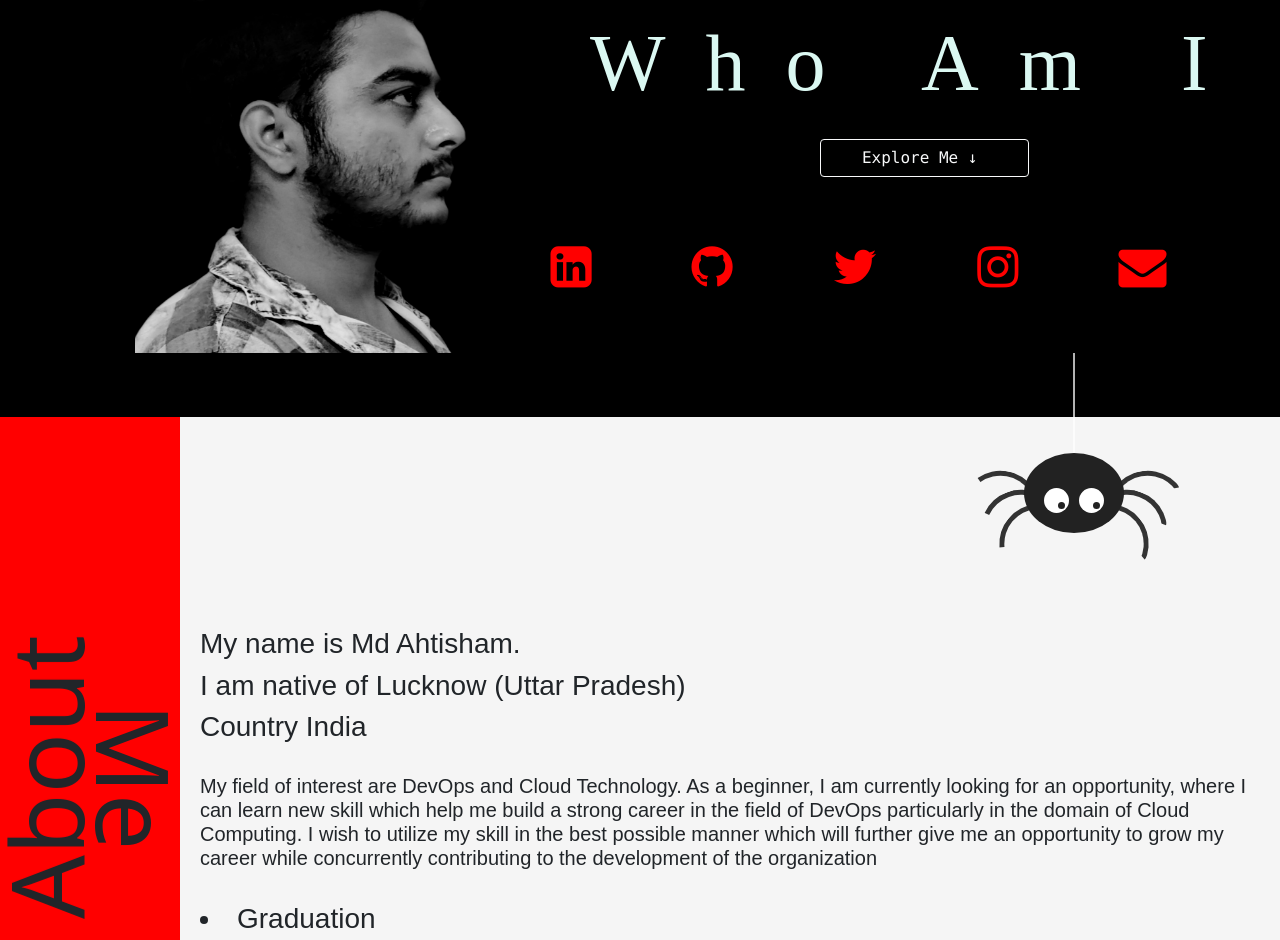
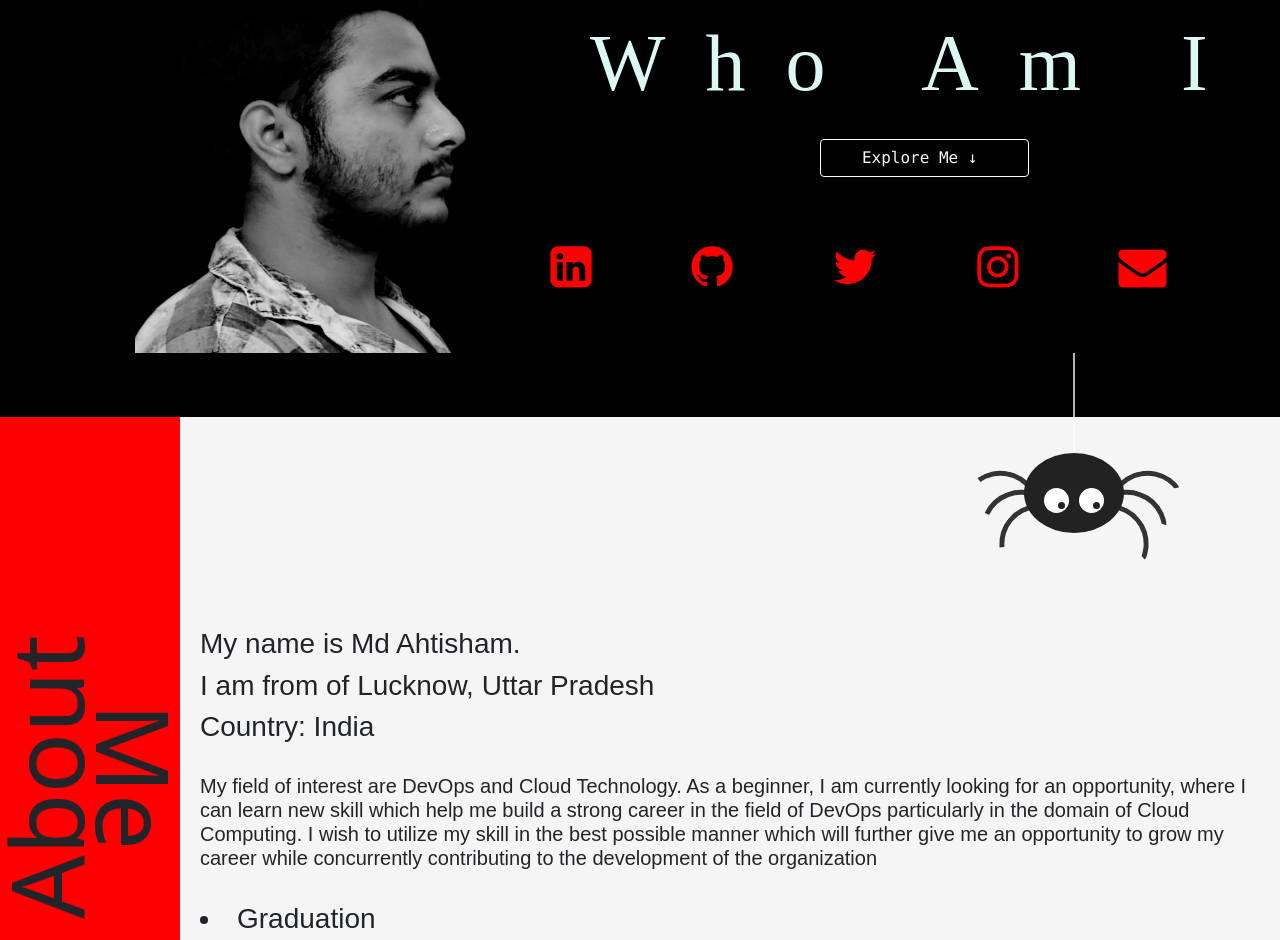
Before and after one commit to mdahtisham/Md-Ahtisham-Portfolio, a plain HTML site: page index.html in a window 1280 px wide. Shown: the part 227-1167 px from the top of the page. Drawn offline with nearby package versions, Linux system fonts and the light colour scheme.

Commit message:
Update index.html

```diff
--- a/index.html
+++ b/index.html
@@ -1118,8 +1118,8 @@ margin-left: 3%;
 <div class="ab">
     <h3>My name is Md Ahtisham.</h3>
     <!-- <h3>Cloud & DevOps Engineer</h3> -->
-    <h3>I am native of Lucknow (Uttar Pradesh)</h3>
-    <h3>Country India</h3>
+    <h3>I am from of Lucknow, Uttar Pradesh</h3>
+    <h3>Country: India</h3>
     <h5 class="skil">My field of interest are DevOps and Cloud Technology. As a beginner, I am currently looking for an opportunity, where I can learn new skill which help me build a strong career in the field of DevOps particularly in the domain of Cloud Computing. I wish to utilize my skill in the best possible manner which will further give me an opportunity to grow my career while concurrently contributing to the development of the organization </h5>
     <br>
     <h3><li>Graduation</li></h3>
```
